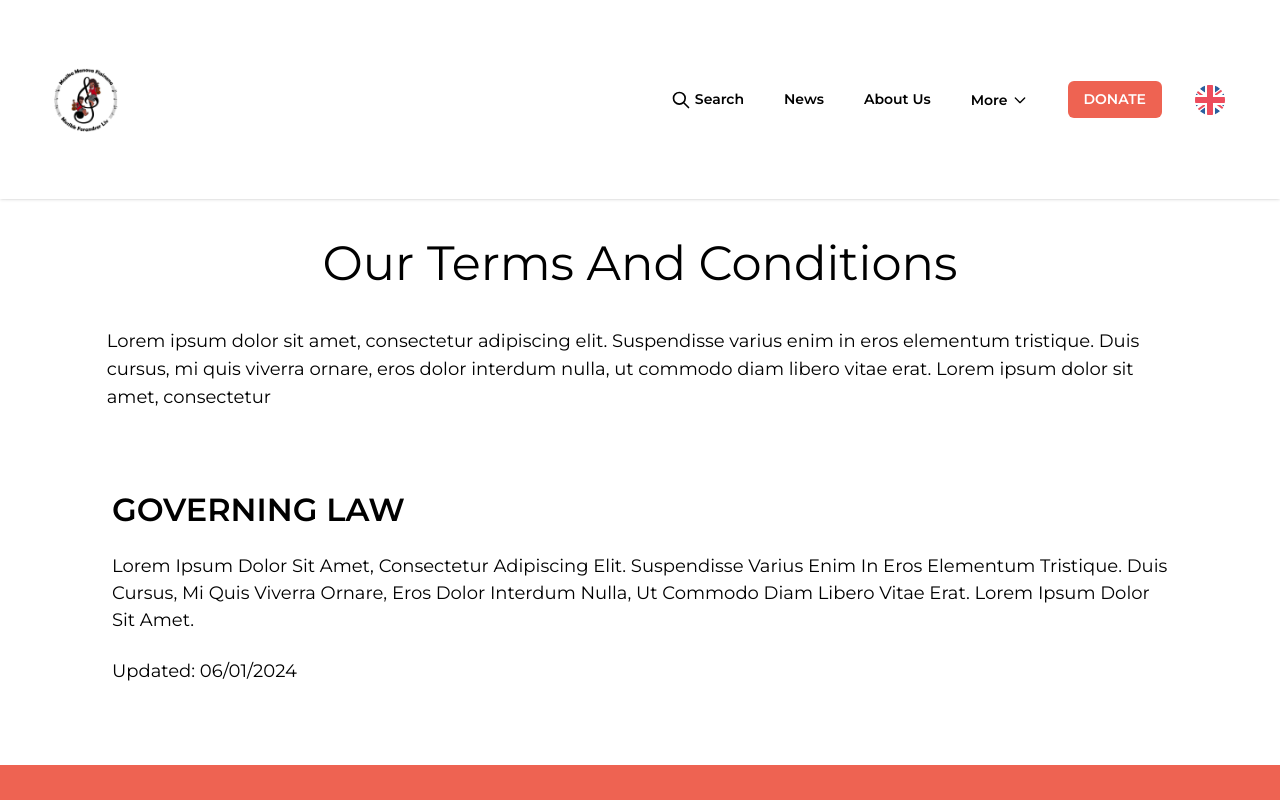
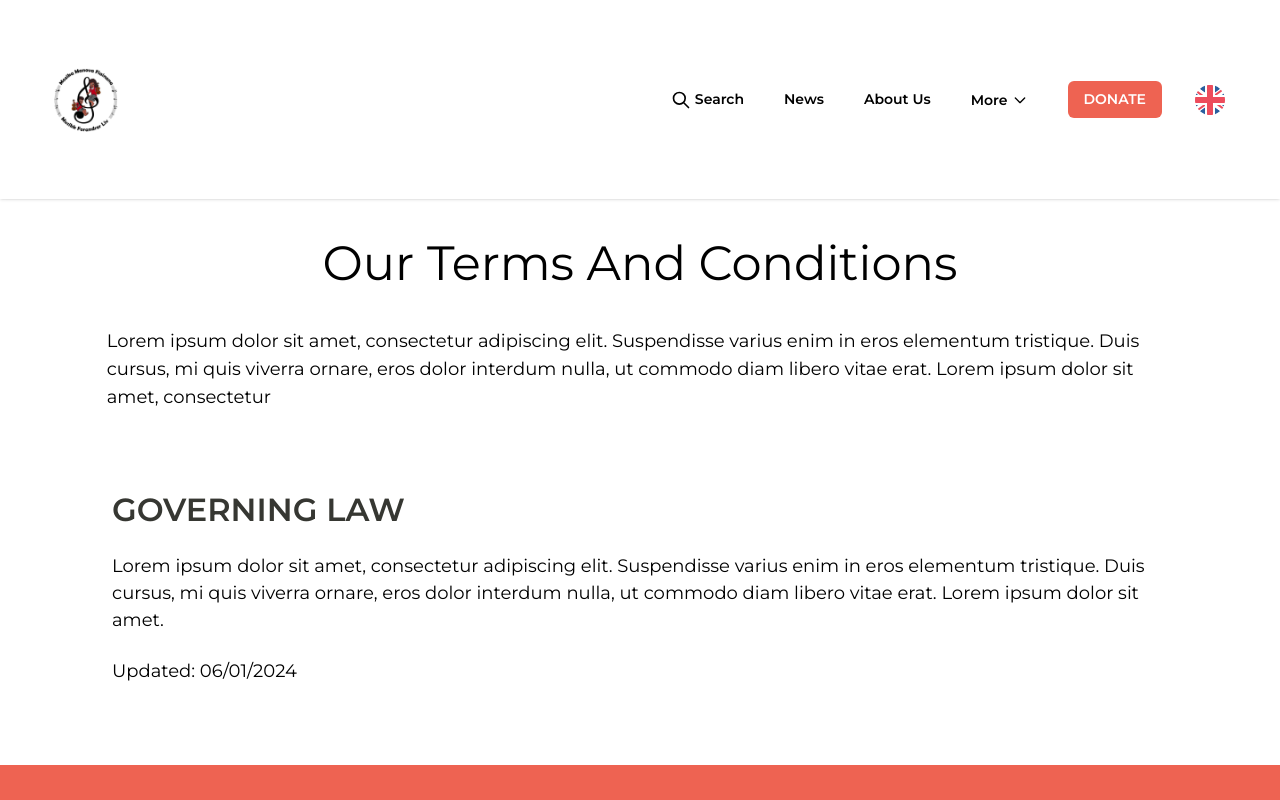
Before and after one commit to NoroffFEU/musikkforandrerliv.no, a React (Vite) app: page /terms in a window 1280 px wide. Shown: the top 800 px of the page. Built offline with nearby package versions, Linux system fonts and the light colour scheme; a web font is replaced by a local one.

Commit message:
Update GoverningLaw.jsx
added aria-label and fixed duplicate styling

```diff
--- a/src/components/termsConditions/GoverningLaw.jsx
+++ b/src/components/termsConditions/GoverningLaw.jsx
@@ -2,21 +2,32 @@ import React from 'react';
 
 const GoverningLaw = () => {
   return (
-    <div className="w-full max-w-[85%] mx-auto px-4 font-sans py-20">
-      <h1 className="font-semibold text-[32px] leading-[120%] tracking-[0] font-montserrat text--[#363732]">
+    <section
+      className="w-full max-w-[85%] mx-auto px-4 py-20 font-montserrat"
+      aria-labelledby="governing-law-heading"
+    >
+      <h1
+        id="governing-law-heading"
+        className="font-semibold text-[32px] leading-[120%] text-[#363732]"
+      >
         GOVERNING LAW
-      </h1>{' '}
-      <p className="mt-6 font-normal text-[18px] leading-[150%] tracking-[0] capitalize font-montserrat">
-        {' '}
+      </h1>
+      <p
+        className="mt-6 text-[18px] leading-[150%] font-normal"
+        aria-label="Governing law details"
+      >
         Lorem ipsum dolor sit amet, consectetur adipiscing elit. Suspendisse
         varius enim in eros elementum tristique. Duis cursus, mi quis viverra
         ornare, eros dolor interdum nulla, ut commodo diam libero vitae erat.
-        Lorem ipsum dolor sit amet.{' '}
+        Lorem ipsum dolor sit amet.
       </p>
-      <p className="mt-6 font-normal text-[18px] leading-[150%] tracking-[0] capitalize font-montserrat">
+      <p
+        className="mt-6 text-[18px] leading-[150%] font-normal"
+        aria-label="Last updated date"
+      >
         Updated: 06/01/2024
       </p>
-    </div>
+    </section>
   );
 };
 
```
